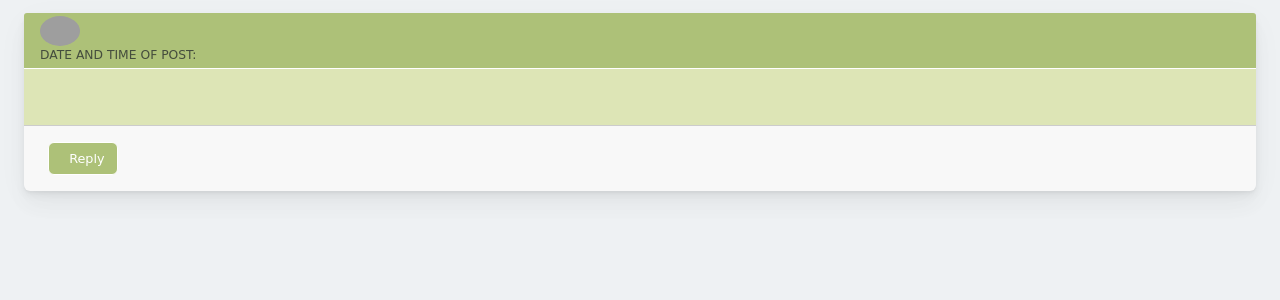
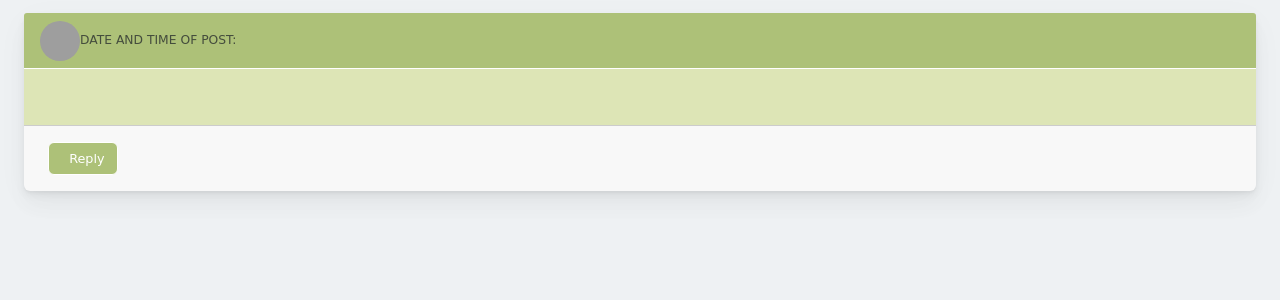
Before and after one commit to ao994/plant-pals, a Django app: page /discussion/1/ in a window 1280 px wide. Shown: the part 56-356 px from the top of the page. Run offline with Django 3.2, Linux system fonts and the light colour scheme; some libraries are stand-ins or nearby versions; some web fonts are replaced; grey boxes are pictures that could not be loaded.

Commit message:
Deleting some divs in discussion

```diff
--- a/Code/plant-pals/profile_of_user/templates/discussion.html
+++ b/Code/plant-pals/profile_of_user/templates/discussion.html
@@ -9,11 +9,10 @@
 
 <br>
 <div class="container-fluid mt-5">
-    <div class="row">
       <div class="col-md-12">
           <div class="card mb-4">
               <div class="card-header">
-                    <div class="media flex-wrap w-100 align-items-center"> <img src="/media/{{post.image}}"
+                  <img src="/media/{{post.image}}"
                         class="d-block ui-w-40 rounded-circle" alt="" width="40px" height="40px">
                     <div class="media-body ml-3" style="text-transform: uppercase;"> <a data-abc="true">{{post.user1}}</a>
                     </div>
@@ -22,15 +21,12 @@
                         <div><strong>{{post.timestamp}}</strong></div>
                   </div>
               </div>
-                </div>
               <div class="card-body">
                   <p>{{post.post_content}}</p>
               </div>
               <div class="card-footer d-flex flex-wrap justify-content-between align-items-center px-0 pt-0 pb-3">
-
                   <div class="px-4 pt-3"> <button type="button" class="btn btn-primary" data-target="#reply" data-toggle="modal"><i
                               class="ion ion-md-create"></i>&nbsp; Reply</button> </div>
-                </div>
                 </div>
         </div>
     </div>
```
Lines whose indentation alone changed are shown as unchanged.
